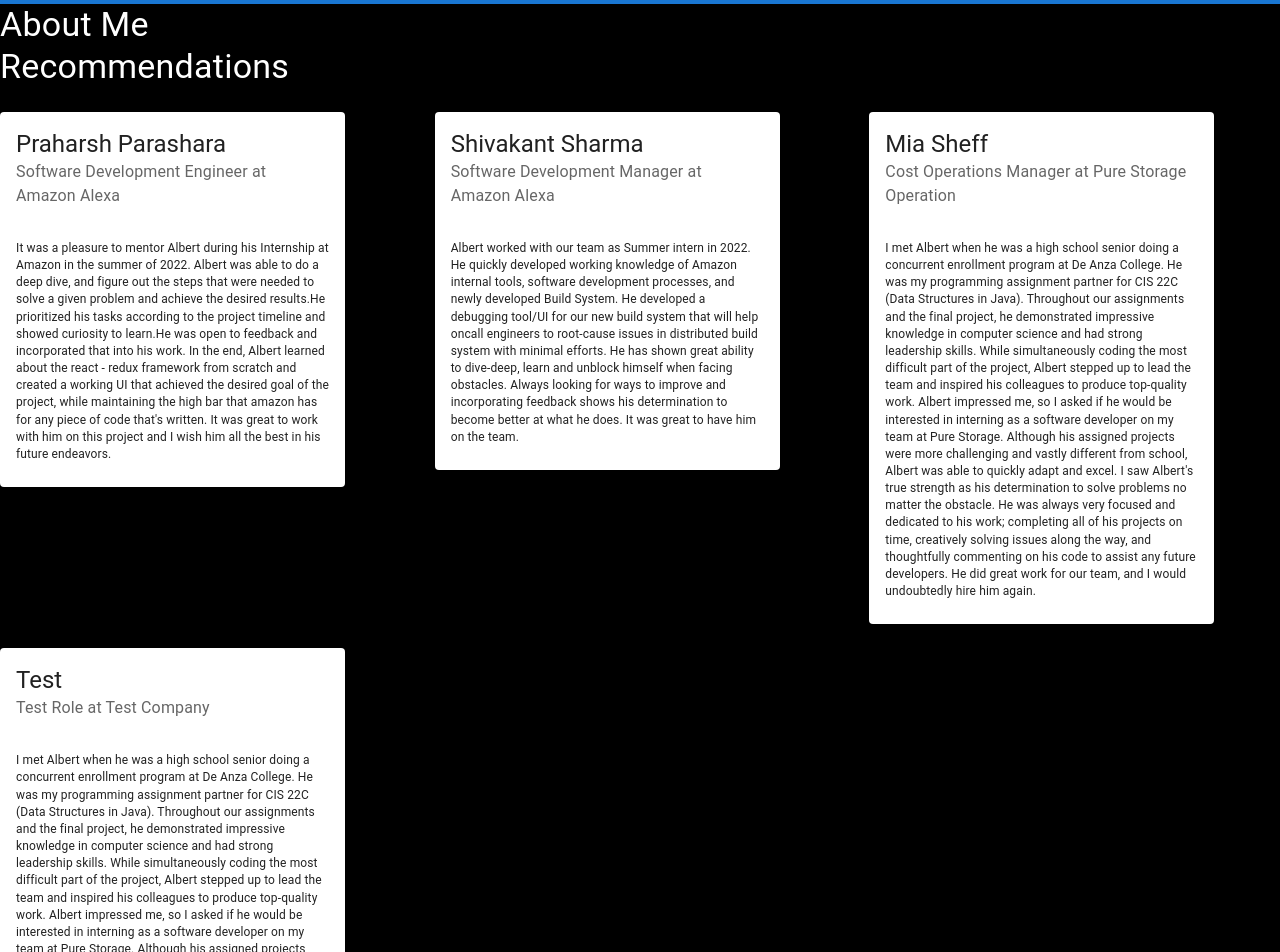
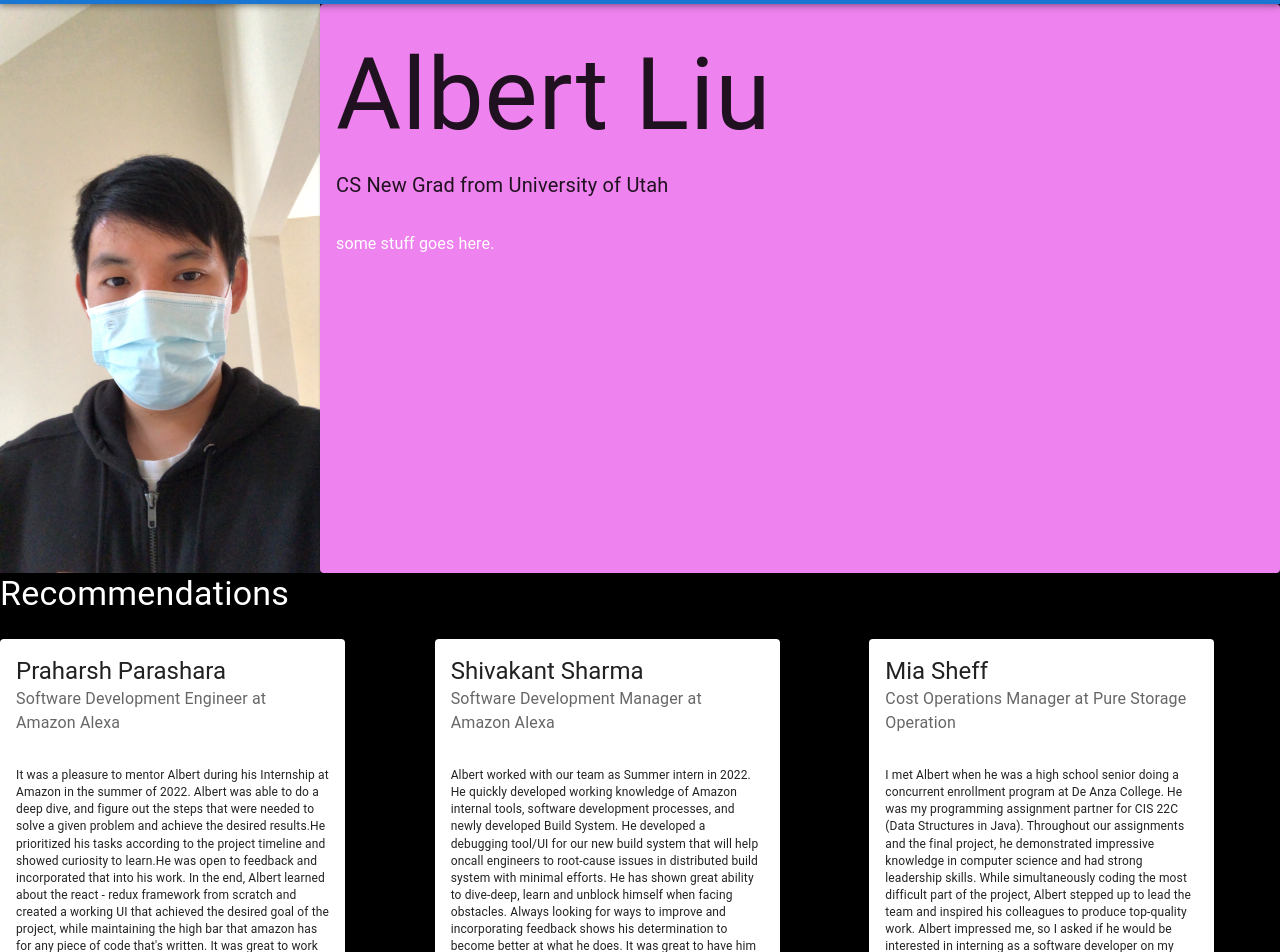
Before and after one commit to albertNightingale/myweb, a React (Create React App) app: page /About in a window 1280 px wide. Shown: the part 60-1012 px from the top of the page. Built offline with nearby package versions, Linux system fonts and the light colour scheme.

Commit message:
set up about me

```diff
--- /dev/null
+++ b/src/components/Recommendation.tsx
@@ -0,0 +1,30 @@
+import { Grid, Card, CardHeader, CardContent, Typography } from "@mui/material";
+import { Recommendation } from "../data/recommendations";
+
+type PropType = {
+  recommendation: Recommendation;
+};
+
+export default function RecommendationCard({ recommendation: rec }: PropType) {
+  return (
+    <Grid
+      item
+      key={`${rec.recommender}@${rec.role}@${rec.company}`}
+      xs={12}
+      sm={6}
+      md={4}
+    >
+      <Card sx={{ maxWidth: 345 }}>
+        <CardHeader
+          title={rec.recommender}
+          subheader={`${rec.role} at ${rec.company}`}
+        />
+        <CardContent>
+          <Typography variant="body2" sx={{ fontSize: 12 }}>
+            {rec.recommendation}
+          </Typography>
+        </CardContent>
+      </Card>
+    </Grid>
+  );
+}
--- a/src/data/recommendations.ts
+++ b/src/data/recommendations.ts
@@ -8,7 +8,7 @@ export interface Recommendation {
 }
 
 
-const recommendations: Recommendation[] = [
+const recommendationList: Recommendation[] = [
     {
         recommender: "Praharsh Parashara",
         recommendation: `It was a pleasure to mentor Albert during his Internship at Amazon in the summer of 2022. Albert was able to do a deep dive, and figure out the steps that were needed to solve a given problem and achieve the desired results.He prioritized his tasks according to the project timeline and showed curiosity to learn.He was open to feedback and incorporated that into his work. In the end, Albert learned about the react - redux framework from scratch and created a working UI that achieved the desired goal of the project, while maintaining the high bar that amazon has for any piece of code that's written. It was great to work with him on this project and I wish him all the best in his future endeavors.`,
@@ -37,4 +37,4 @@ const recommendations: Recommendation[] = [
     }
 ]
 
-export default recommendations;
+export default recommendationList;
--- a/src/pages/About.tsx
+++ b/src/pages/About.tsx
@@ -1,47 +1,27 @@
 import {
+  Box,
   Card,
   CardContent,
   CardHeader,
+  Container,
   Grid,
   Stack,
   Typography,
 } from "@mui/material";
 import React from "react";
 
-import recommendations, { Recommendation } from "../data/recommendations";
+import RecommendationCard from "../components/Recommendation";
+import recommendationList, { Recommendation } from "../data/recommendations";
 
 class About extends React.Component {
-  getRecommendaions() {
-    const recommendationsHTMLList = recommendations.map(
-      (recommendation: Recommendation) => {
-        return (
-          <Grid item xs={12} sm={6} md={4}>
-            <Card sx={{ maxWidth: 345 }}>
-              <CardHeader
-                title={recommendation.recommender}
-                subheader={`${recommendation.role} at ${recommendation.company}`}
-              />
-              <CardContent>
-                <Typography variant="body2" sx={{ fontSize: 12 }}>
-                  {recommendation.recommendation}
-                </Typography>
-              </CardContent>
-            </Card>
-          </Grid>
-        );
+  recommendationSection = () => {
+    const recommandationComponents = recommendationList.map(
+      (rec: Recommendation) => {
+        return <RecommendationCard recommendation={rec} />;
       }
     );
 
-    return recommendationsHTMLList;
-  }
-
-  render() {
     return (
-      <Stack sx={{ backgroundColor: "black" }}>
-        <Typography variant="h4" sx={{ color: "white" }}>
-          About Me
-        </Typography>
-
       <Grid
         container
         spacing={{ xs: 3, sm: 3, md: 3 }}
@@ -52,8 +32,41 @@ class About extends React.Component {
             Recommendations
           </Typography>
         </Grid>
-          {this.getRecommendaions()}
+        {recommandationComponents}
       </Grid>
+    );
+  };
+
+  aboutMeSection = () => {
+    return (
+      <Box sx={{ display: "flex" }}>
+        <img src="./img/profile.JPG" alt="Flowers in Chania" width="25%" />
+        <Card sx={{ backgroundColor: "violet", width: "75%" }}>
+          <CardHeader
+            title={
+              <Typography sx={{ fontSize: "100px" }}>Albert Liu</Typography>
+            }
+            subheader={
+              <Typography sx={{ fontSize: "20px" }}>
+                CS New Grad from University of Utah
+              </Typography>
+            }
+          />
+          <CardContent>
+            <Typography variant="body1" sx={{ color: "white" }}>
+              some stuff goes here.
+            </Typography>
+          </CardContent>
+        </Card>
+      </Box>
+    );
+  };
+
+  render() {
+    return (
+      <Stack sx={{ backgroundColor: "black" }}>
+        {this.aboutMeSection()}
+        {this.recommendationSection()}
       </Stack>
     );
   }
```
Lines whose indentation alone changed are shown as unchanged.
